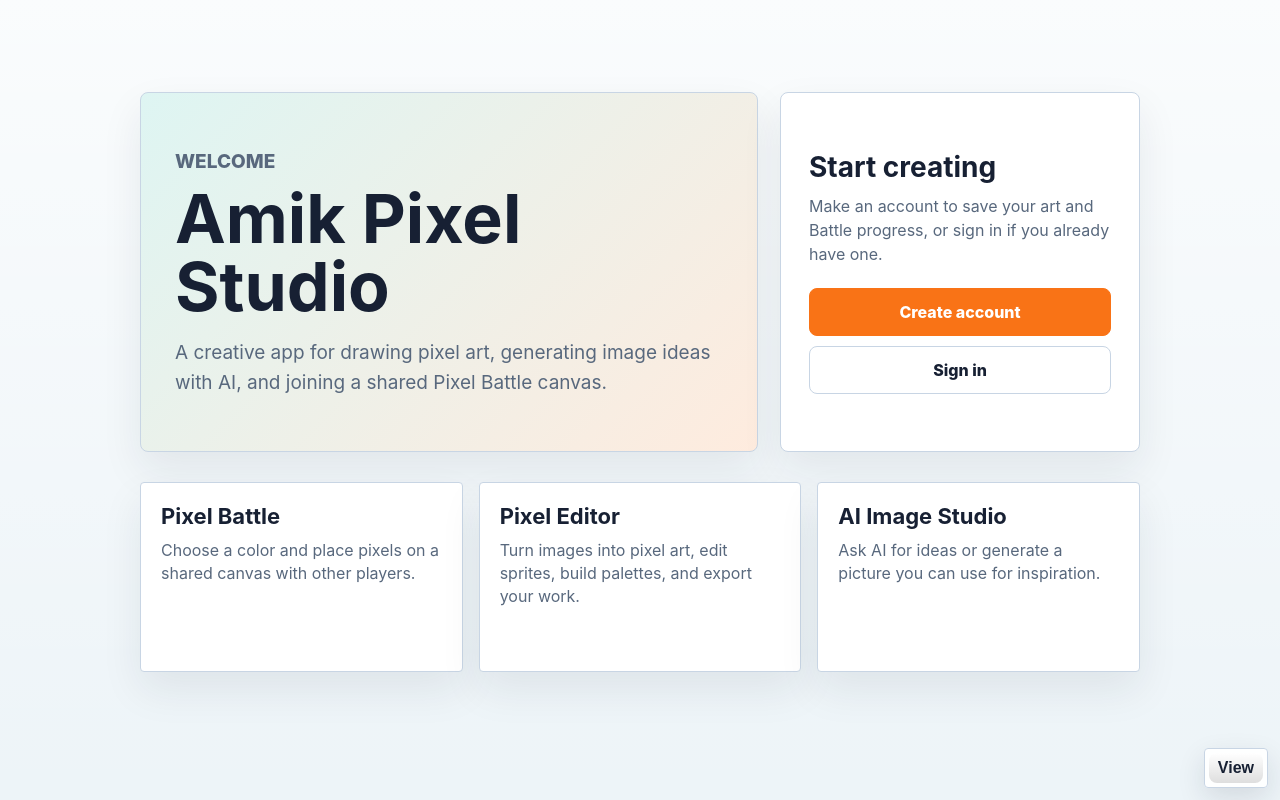
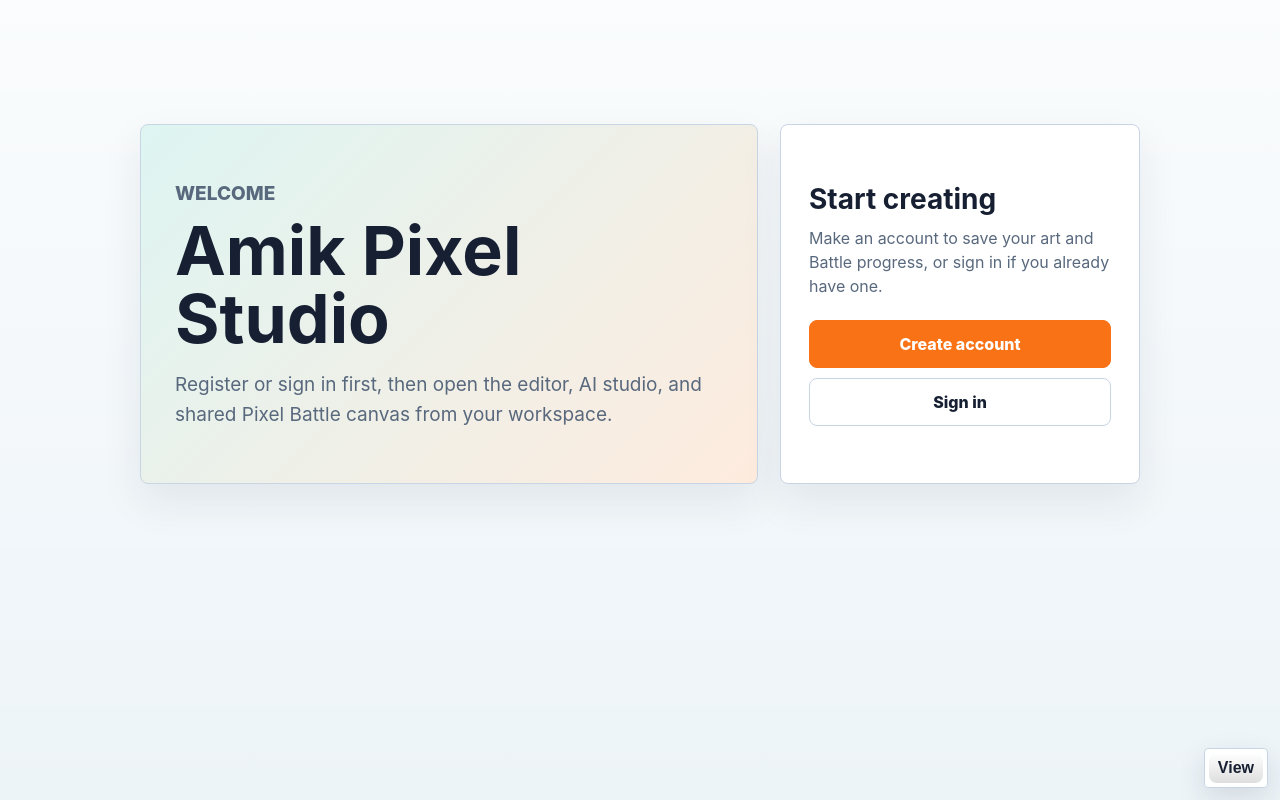
Before and after one commit to amiktalgat/Amik, a React (Vite) app: page / in a window 1280 px wide. Built offline with nearby package versions, Linux system fonts and the light colour scheme; no server answers.

Commit message:
Simplify public home page

```diff
--- a/src/index.css
+++ b/src/index.css
@@ -290,7 +290,7 @@ a.auth-home-link {
   grid-template-columns: minmax(0, 1fr) minmax(300px, 360px);
   align-items: stretch;
   gap: 22px;
-  margin-top: 8vh;
+  margin-top: 12vh;
 }
 
 .home-intro,
@@ -572,7 +572,7 @@ a.auth-home-link {
   .home-landing {
     grid-template-columns: 1fr;
     gap: 14px;
-    margin-top: 3vh;
+    margin-top: 5vh;
   }
 
   .home-intro {
--- a/src/pages/HomePage.tsx
+++ b/src/pages/HomePage.tsx
@@ -1,22 +1,4 @@
 import { Link } from 'wouter';
-
-const menuItems = [
-  {
-    href: '/battle',
-    title: 'Pixel Battle',
-    text: 'Choose a color and place pixels on a shared canvas with other players.',
-  },
-  {
-    href: '/pixel-forge',
-    title: 'Pixel Editor',
-    text: 'Turn images into pixel art, edit sprites, build palettes, and export your work.',
-  },
-  {
-    href: '/ai-image',
-    title: 'AI Image Studio',
-    text: 'Ask AI for ideas or generate a picture you can use for inspiration.',
-  },
-];
 
 export function HomePage() {
   return (
@@ -26,8 +8,8 @@ export function HomePage() {
           <p className="eyebrow">Welcome</p>
           <h1 id="home-title">Amik Pixel Studio</h1>
           <p>
-            A creative app for drawing pixel art, generating image ideas with AI, and joining a shared
-            Pixel Battle canvas.
+            Register or sign in first, then open the editor, AI studio, and shared Pixel Battle canvas
+            from your workspace.
           </p>
         </div>
 
@@ -44,15 +26,6 @@ export function HomePage() {
           </div>
         </aside>
       </section>
-
-      <section className="home-grid" aria-label="Main menu">
-        {menuItems.map((item) => (
-          <Link className="home-card" href={item.href} key={item.href}>
-            <strong>{item.title}</strong>
-            <span>{item.text}</span>
-          </Link>
-        ))}
-      </section>
     </main>
   );
 }
```
